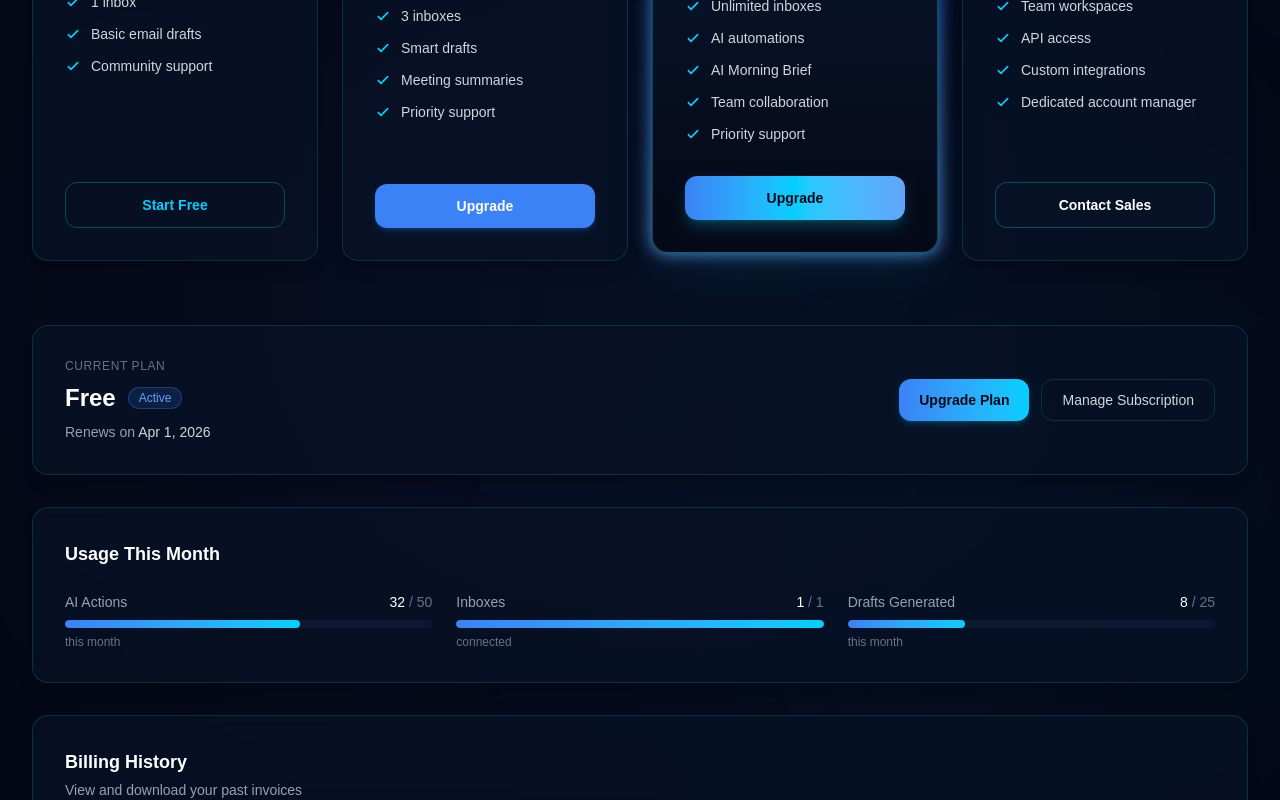
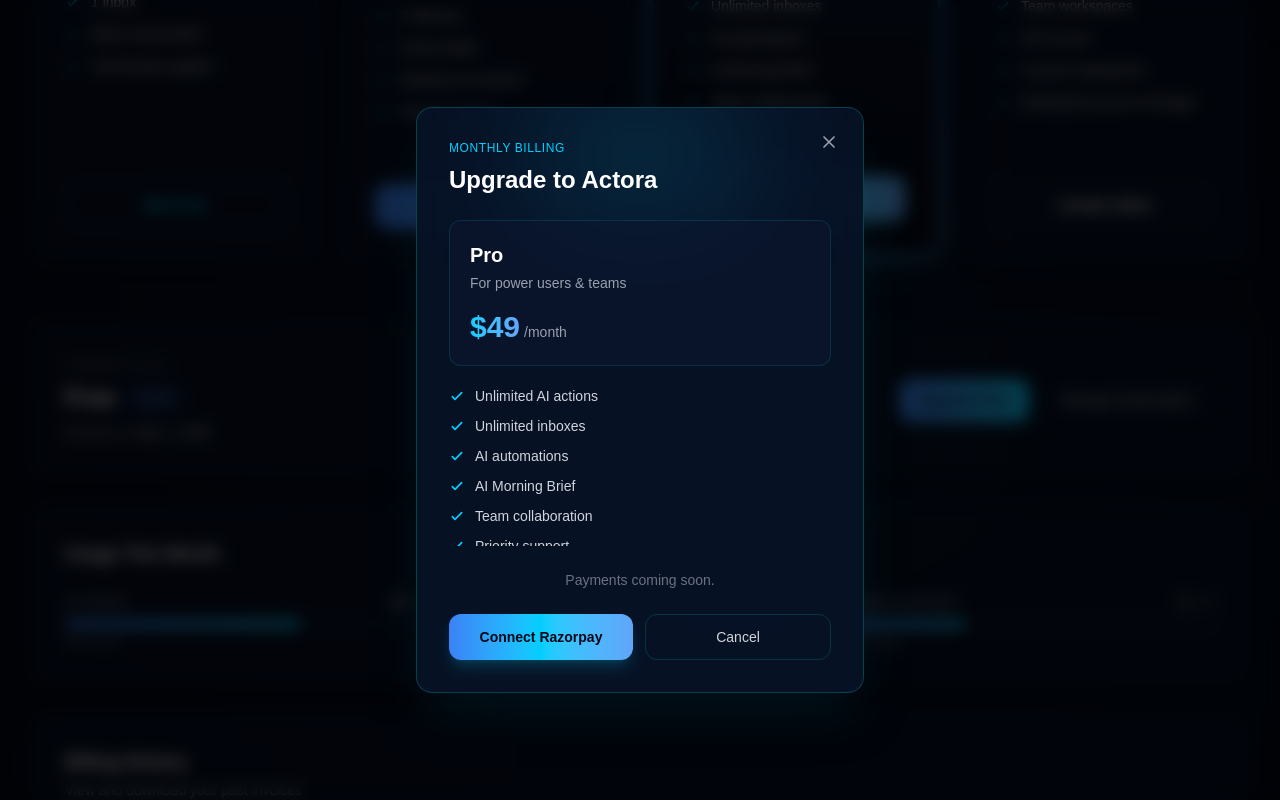
Before and after one commit to tanishqjoseph6/actora, a Next.js app: page /billing in a window 1280 px wide. Both pictures are taken after a click on the button "Upgrade Plan". Shown: the part 621-1421 px from the top of the page. Built offline with nearby package versions, Linux system fonts and the light colour scheme.

Commit message:
Enhance billing components with new pricing display logic and upgrade functionality. Introduced YEARLY_DISPLAY_PRICES for cleaner UI pricing, updated PricingCard to handle upgrades, and added upgrade handling in the Billing page. Improved animations in global CSS for better user experience.

```diff
--- a/app/billing/page.tsx
+++ b/app/billing/page.tsx
@@ -1,6 +1,6 @@
 "use client";
 
-import { useState } from "react";
+import { useCallback, useState } from "react";
 import { BillingToggle } from "@/components/billing/BillingToggle";
 import { PricingCard } from "@/components/billing/PricingCard";
 import {
@@ -11,19 +11,47 @@
   BillingHistoryTable,
   RazorpayPlaceholder,
 } from "@/components/billing/BillingHistory";
-import { PRICING_PLANS, type BillingPeriod } from "@/components/billing/pricing-data";
+import {
+  UpgradeModal,
+  useUpgradeModal,
+} from "@/components/billing/UpgradeModal";
+import {
+  PRICING_PLANS,
+  getPlanById,
+  type BillingPeriod,
+  type PricingPlan,
+} from "@/components/billing/pricing-data";
+import { initiateUpgrade } from "@/lib/billing/upgrade";
 
 export default function Billing() {
   const [period, setPeriod] = useState<BillingPeriod>("monthly");
+  const { selection, openUpgrade, closeUpgrade } = useUpgradeModal();
+
+  const handleUpgrade = useCallback(
+    (plan: PricingPlan) => {
+      const result = initiateUpgrade({ plan, period });
+
+      if (result.action === "show_modal") {
+        openUpgrade(plan, period);
+      }
+      // When RAZORPAY_CONNECTED is true, initiateUpgrade will trigger checkout.
+    },
+    [period, openUpgrade]
+  );
+
+  const handleUpgradePlan = useCallback(() => {
+    const proPlan = getPlanById("pro");
+    if (proPlan) {
+      handleUpgrade(proPlan);
+    }
+  }, [handleUpgrade]);
 
   return (
     <main className="min-h-screen bg-[#050816] text-white overflow-hidden">
-      {/* Ambient glow */}
       <div className="fixed top-0 left-1/2 -translate-x-1/2 w-[900px] h-[600px] bg-[#3B82F6]/8 blur-[200px] rounded-full pointer-events-none" />
       <div className="fixed bottom-0 right-0 w-[500px] h-[500px] bg-[#00CFFF]/5 blur-[180px] rounded-full pointer-events-none" />
 
       <div className="relative z-10 max-w-7xl mx-auto px-5 sm:px-8 py-12 sm:py-16 lg:py-20">
-        {/* Header */}
         <div className="text-center mb-10 sm:mb-14">
           <div className="inline-flex items-center gap-2 px-4 py-1 mb-5 rounded-full border border-[rgba(0,255,255,0.25)] text-[#00CFFF] text-sm font-medium bg-[#081226]/60 backdrop-blur-sm">
             <span className="w-1.5 h-1.5 rounded-full bg-[#00CFFF] animate-pulse" />
@@ -46,21 +74,26 @@
           </div>
         </div>
 
-        {/* Pricing grid */}
         <div className="grid sm:grid-cols-2 xl:grid-cols-4 gap-5 lg:gap-6 mb-12 lg:mb-16 items-stretch">
           {PRICING_PLANS.map((plan) => (
-            <PricingCard key={plan.id} plan={plan} period={period} />
+            <PricingCard
+              key={plan.id}
+              plan={plan}
+              period={period}
+              onUpgrade={handleUpgrade}
+            />
           ))}
         </div>
 
-        {/* Account sections */}
         <div className="space-y-6 lg:space-y-8">
-          <CurrentPlanCard />
+          <CurrentPlanCard onUpgradePlan={handleUpgradePlan} />
           <UsageStats />
           <BillingHistoryTable />
           <RazorpayPlaceholder />
         </div>
       </div>
+
+      <UpgradeModal selection={selection} onClose={closeUpgrade} />
     </main>
   );
 }
--- a/app/globals.css
+++ b/app/globals.css
@@ -39,3 +39,31 @@
 .animate-slide-in-right {
   animation: slide-in-right 0.3s ease-out;
 }
+
+@keyframes fade-in {
+  from {
+    opacity: 0;
+  }
+  to {
+    opacity: 1;
+  }
+}
+
+@keyframes scale-in {
+  from {
+    opacity: 0;
+    transform: scale(0.95);
+  }
+  to {
+    opacity: 1;
+    transform: scale(1);
+  }
+}
+
+.animate-fade-in {
+  animation: fade-in 0.2s ease-out;
+}
+
+.animate-scale-in {
+  animation: scale-in 0.25s ease-out;
+}
--- a/components/billing/PricingCard.tsx
+++ b/components/billing/PricingCard.tsx
@@ -4,15 +4,22 @@
 type PricingCardProps = {
   plan: PricingPlan;
   period: BillingPeriod;
+  onUpgrade?: (plan: PricingPlan) => void;
 };
 
-export function PricingCard({ plan, period }: PricingCardProps) {
-  const pricing = getDisplayPrice(plan.monthlyPrice, period);
+export function PricingCard({ plan, period, onUpgrade }: PricingCardProps) {
+  const pricing = getDisplayPrice(plan.id, plan.monthlyPrice, period);
   const isEnterprise = plan.id === "enterprise";
   const showYearlyNote =
     period === "yearly" &&
     plan.monthlyPrice !== null &&
     plan.monthlyPrice > 0;
+
+  const handleCtaClick = () => {
+    if (plan.cta === "Upgrade" && onUpgrade) {
+      onUpgrade(plan);
+    }
+  };
 
   if (plan.recommended) {
     return (
@@ -26,6 +33,7 @@
             showYearlyNote={showYearlyNote}
             isEnterprise={isEnterprise}
             ctaVariant="gradient"
+            onCtaClick={handleCtaClick}
           />
         </div>
       </div>
@@ -41,6 +49,7 @@
         showYearlyNote={showYearlyNote}
         isEnterprise={isEnterprise}
         ctaVariant={plan.ctaVariant}
+        onCtaClick={handleCtaClick}
       />
     </div>
   );
@@ -52,12 +61,14 @@
   showYearlyNote,
   isEnterprise,
   ctaVariant,
+  onCtaClick,
 }: {
   plan: PricingPlan;
   pricing: ReturnType<typeof getDisplayPrice>;
   showYearlyNote: boolean;
   isEnterprise: boolean;
   ctaVariant: PricingPlan["ctaVariant"];
+  onCtaClick?: () => void;
 }) {
   return (
     <>
@@ -101,7 +112,11 @@
         ))}
       </ul>
 
-      <PlanCta label={plan.cta} variant={ctaVariant} />
+      <PlanCta
+        label={plan.cta}
+        variant={ctaVariant}
+        onClick={plan.cta === "Upgrade" ? onCtaClick : undefined}
+      />
     </>
   );
 }
@@ -131,9 +146,11 @@
 function PlanCta({
   label,
   variant,
+  onClick,
 }: {
   label: string;
   variant: PricingPlan["ctaVariant"];
+  onClick?: () => void;
 }) {
   const base =
     "w-full py-3 rounded-xl text-sm font-semibold transition-all duration-300 active:scale-[0.98]";
@@ -141,6 +158,7 @@
   if (variant === "gradient") {
     return (
       <button
+        onClick={onClick}
         className={`${base} bg-gradient-to-r from-[#3B82F6] via-[#00CFFF] to-[#60A5FA] text-[#050816] shadow-lg shadow-cyan-500/25 hover:shadow-cyan-500/40 hover:brightness-110`}
       >
         {label}
@@ -151,6 +169,7 @@
   if (variant === "primary") {
     return (
       <button
+        onClick={onClick}
         className={`${base} bg-[#3B82F6] text-white hover:bg-[#60A5FA] shadow-md shadow-blue-500/20 hover:shadow-blue-500/30`}
       >
         {label}
--- /dev/null
+++ b/components/billing/UpgradeModal.tsx
@@ -0,0 +1,162 @@
+"use client";
+
+import { useCallback, useEffect, useState } from "react";
+import type { BillingPeriod, PricingPlan } from "./pricing-data";
+import { getDisplayPrice } from "./pricing-data";
+import { connectRazorpayPlaceholder } from "@/lib/billing/upgrade";
+import type { UpgradeSelection } from "@/lib/billing/upgrade";
+
+type UpgradeModalProps = {
+  selection: UpgradeSelection | null;
+  onClose: () => void;
+};
+
+export function UpgradeModal({ selection, onClose }: UpgradeModalProps) {
+  const isOpen = selection !== null;
+
+  useEffect(() => {
+    if (!isOpen) return;
+
+    const handleEscape = (e: KeyboardEvent) => {
+      if (e.key === "Escape") onClose();
+    };
+
+    document.addEventListener("keydown", handleEscape);
+    document.body.style.overflow = "hidden";
+
+    return () => {
+      document.removeEventListener("keydown", handleEscape);
+      document.body.style.overflow = "";
+    };
+  }, [isOpen, onClose]);
+
+  if (!selection) return null;
+
+  const { plan, period } = selection;
+  const pricing = getDisplayPrice(plan.id, plan.monthlyPrice, period);
+
+  return (
+    <>
+      <div
+        className="fixed inset-0 z-50 bg-black/70 backdrop-blur-sm animate-fade-in"
+        onClick={onClose}
+        aria-hidden
+      />
+
+      <div className="fixed inset-0 z-50 flex items-center justify-center p-4 sm:p-6 pointer-events-none">
+        <div
+          className="pointer-events-auto w-full max-w-md rounded-2xl bg-[#081226]/95 backdrop-blur-xl border border-[rgba(0,255,255,0.2)] shadow-2xl shadow-cyan-500/10 animate-scale-in overflow-hidden"
+          role="dialog"
+          aria-modal
+          aria-labelledby="upgrade-modal-title"
+        >
+          {/* Glow accent */}
+          <div className="absolute top-0 left-1/2 -translate-x-1/2 w-48 h-24 bg-[#00CFFF]/20 blur-3xl pointer-events-none" />
+
+          <div className="relative p-6 sm:p-8">
+            <button
+              onClick={onClose}
+              className="absolute top-4 right-4 p-2 rounded-lg text-gray-400 hover:text-white hover:bg-cyan-500/10 transition-colors"
+              aria-label="Close"
+            >
+              <CloseIcon className="w-5 h-5" />
+            </button>
+
+            <div className="mb-6">
+              <p className="text-xs font-medium uppercase tracking-wider text-[#00CFFF] mb-2">
+                {period === "yearly" ? "Yearly billing" : "Monthly billing"}
+              </p>
+              <h2
+                id="upgrade-modal-title"
+                className="text-2xl font-bold text-white"
+              >
+                Upgrade to Actora
+              </h2>
+            </div>
+
+            {/* Plan summary */}
+            <div className="rounded-xl bg-[#0d1730]/60 border border-[rgba(0,255,255,0.12)] p-5 mb-5">
+              <h3 className="text-xl font-bold text-white">{plan.name}</h3>
+              <p className="text-sm text-gray-400 mt-1">{plan.description}</p>
+
+              <div className="mt-4 flex items-baseline gap-1">
+                <span className="text-3xl font-bold bg-gradient-to-r from-[#00CFFF] to-[#60A5FA] bg-clip-text text-transparent">
+                  {pricing.amount}
+                </span>
+                {pricing.suffix && (
+                  <span className="text-gray-400 text-sm">{pricing.suffix}</span>
+                )}
+              </div>
+              {pricing.annualTotal && (
+                <p className="text-xs text-gray-500 mt-1">{pricing.annualTotal}</p>
+              )}
+            </div>
+
+            {/* Features */}
+            <ul className="space-y-2.5 mb-6 max-h-40 overflow-y-auto">
+              {plan.features.map((feature) => (
+                <li
+                  key={feature}
+                  className="flex items-start gap-2.5 text-sm text-gray-300"
+                >
+                  <CheckIcon className="shrink-0 w-4 h-4 text-[#00CFFF] mt-0.5" />
+                  {feature}
+                </li>
+              ))}
+            </ul>
+
+            <p className="text-center text-sm text-gray-500 mb-6">
+              Payments coming soon.
+            </p>
+
+            {/* Actions */}
+            <div className="flex flex-col sm:flex-row gap-3">
+              <button
+                onClick={() => connectRazorpayPlaceholder()}
+                className="flex-1 py-3 rounded-xl bg-gradient-to-r from-[#3B82F6] via-[#00CFFF] to-[#60A5FA] text-[#050816] text-sm font-semibold shadow-lg shadow-cyan-500/20 hover:brightness-110 transition-all duration-300 active:scale-[0.98]"
+              >
+                Connect Razorpay
+              </button>
+              <button
+                onClick={onClose}
+                className="flex-1 py-3 rounded-xl border border-[rgba(0,255,255,0.15)] text-gray-300 text-sm font-medium hover:border-[#00CFFF]/30 hover:text-white transition-all duration-300 active:scale-[0.98]"
+              >
+                Cancel
+              </button>
+            </div>
+          </div>
+        </div>
+      </div>
+    </>
+  );
+}
+
+export function useUpgradeModal() {
+  const [selection, setSelection] = useState<UpgradeSelection | null>(null);
+
+  const openUpgrade = useCallback((plan: PricingPlan, period: BillingPeriod) => {
+    setSelection({ plan, period });
+  }, []);
+
+  const closeUpgrade = useCallback(() => {
+    setSelection(null);
+  }, []);
+
+  return { selection, openUpgrade, closeUpgrade };
+}
+
+function CloseIcon({ className }: { className?: string }) {
+  return (
+    <svg className={className} fill="none" viewBox="0 0 24 24" stroke="currentColor" strokeWidth={2}>
+      <path strokeLinecap="round" strokeLinejoin="round" d="M6 18L18 6M6 6l12 12" />
+    </svg>
+  );
+}
+
+function CheckIcon({ className }: { className?: string }) {
+  return (
+    <svg className={className} fill="none" viewBox="0 0 24 24" stroke="currentColor" strokeWidth={2.5}>
+      <path strokeLinecap="round" strokeLinejoin="round" d="M5 13l4 4L19 7" />
+    </svg>
+  );
+}
--- a/components/billing/pricing-data.ts
+++ b/components/billing/pricing-data.ts
@@ -82,7 +82,20 @@
 
 export const YEARLY_DISCOUNT = 0.15;
 
+/** Clean rounded yearly display prices (UI only — not used for payment logic). */
+export const YEARLY_DISPLAY_PRICES: Partial<
+  Record<PlanId, { monthlyRate: number; annualTotal: number }>
+> = {
+  starter: { monthlyRate: 16, annualTotal: 192 },
+  pro: { monthlyRate: 42, annualTotal: 504 },
+};
+
+export function getPlanById(id: PlanId): PricingPlan | undefined {
+  return PRICING_PLANS.find((plan) => plan.id === id);
+}
+
 export function getDisplayPrice(
+  planId: PlanId,
   monthlyPrice: number | null,
   period: BillingPeriod
 ): { amount: string; suffix: string; annualTotal?: string } {
@@ -98,13 +111,15 @@
     return { amount: `$${monthlyPrice}`, suffix: "/month" };
   }
 
-  const discountedMonthly = monthlyPrice * (1 - YEARLY_DISCOUNT);
-  const annualTotal = monthlyPrice * 12 * (1 - YEARLY_DISCOUNT);
+  const yearly = YEARLY_DISPLAY_PRICES[planId];
+  if (!yearly) {
+    return { amount: `$${monthlyPrice}`, suffix: "/month" };
+  }
 
   return {
-    amount: `$${discountedMonthly % 1 === 0 ? discountedMonthly : discountedMonthly.toFixed(2)}`,
+    amount: `$${yearly.monthlyRate}`,
     suffix: "/month",
-    annualTotal: `$${annualTotal % 1 === 0 ? annualTotal : annualTotal.toFixed(2)} billed yearly`,
+    annualTotal: `billed annually at $${yearly.annualTotal}/year`,
   };
 }
 
--- /dev/null
+++ b/lib/billing/config.ts
@@ -0,0 +1,5 @@
+/**
+ * Set to true once Razorpay credentials and checkout are configured.
+ * UI-only flag — no payment processing is active yet.
+ */
+export const RAZORPAY_CONNECTED = false;
--- /dev/null
+++ b/lib/billing/upgrade.ts
@@ -0,0 +1,46 @@
+import { RAZORPAY_CONNECTED } from "./config";
+import type {
+  BillingPeriod,
+  PricingPlan,
+} from "@/components/billing/pricing-data";
+
+export type UpgradeSelection = {
+  plan: PricingPlan;
+  period: BillingPeriod;
+};
+
+export type UpgradeFlowResult =
+  | { action: "show_modal"; selection: UpgradeSelection }
+  | { action: "checkout"; selection: UpgradeSelection };
+
+/**
+ * Entry point for all upgrade CTAs.
+ * When Razorpay is connected, this will launch checkout instead of the modal.
+ */
+export function initiateUpgrade(
+  selection: UpgradeSelection
+): UpgradeFlowResult {
+  if (RAZORPAY_CONNECTED) {
+    // TODO: Initialize Razorpay Checkout here.
+    // Example:
+    // const rzp = new window.Razorpay({
+    //   key: process.env.NEXT_PUBLIC_RAZORPAY_KEY_ID,
+    //   amount: getAmountInPaise(selection),
+    //   currency: "USD",
+    //   name: "Actora",
+    //   description: `${selection.plan.name} — ${selection.period}`,
+    //   handler: (response) => { /* verify on server */ },
+    // });
+    // rzp.open();
+    return { action: "checkout", selection };
+  }
+
+  return { action: "show_modal", selection };
+}
+
+/**
+ * Placeholder for future Razorpay connection flow from the upgrade modal.
+ */
+export function connectRazorpayPlaceholder(): void {
+  // TODO: Wire Razorpay account connection / onboarding flow here.
+}
--- a/package.json
+++ b/package.json
@@ -13,6 +13,7 @@
     "googleapis": "^173.0.0",
     "next": "16.2.9",
     "next-auth": "^4.24.14",
+    "openai": "^6.45.0",
     "react": "19.2.4",
     "react-dom": "19.2.4"
   },
```
Also changed, not shown: components/billing/AccountSections.tsx (+9 -2 lines), 1 other file (tests, documents, lock files or other folders).
